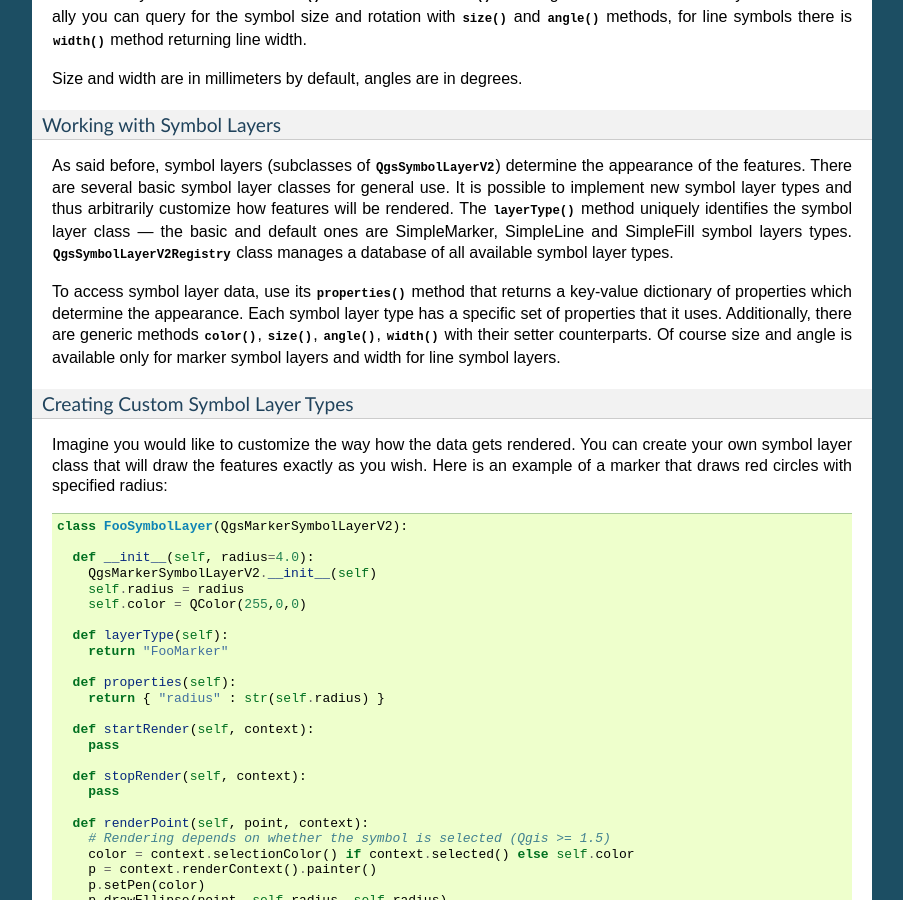
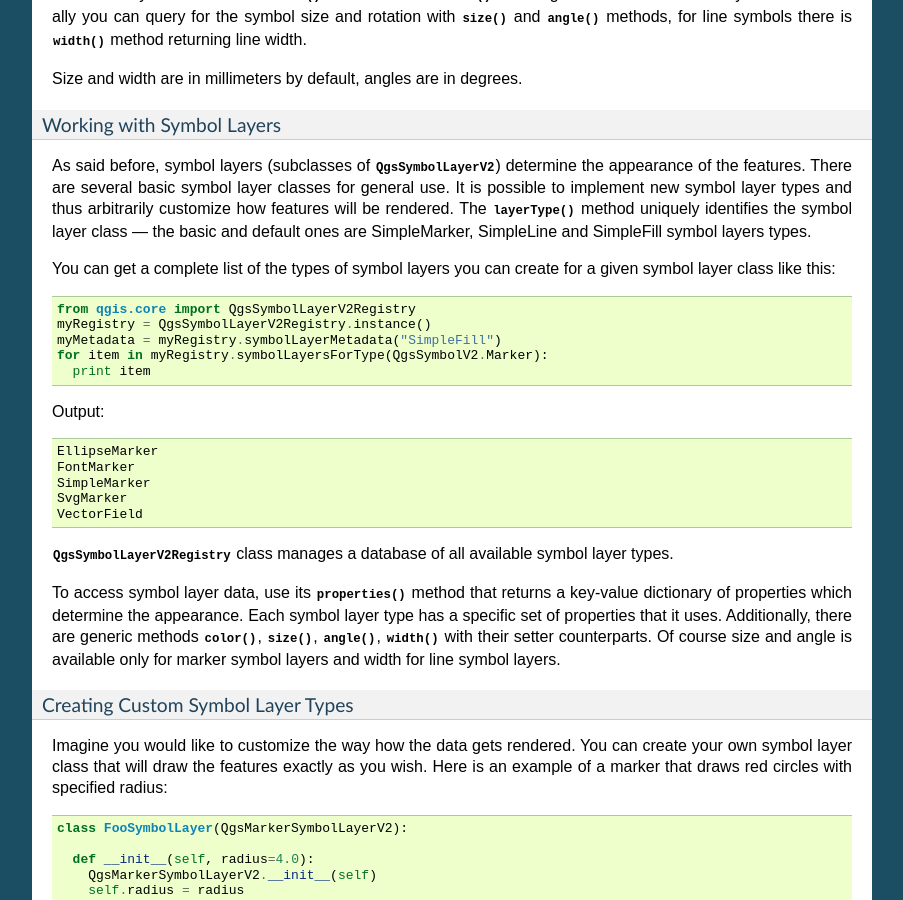
Before and after one commit to slarosa/QGIS-Developer-Cookbook, a Sphinx documentation site: the page built from english_us/source/vector.rst, in a window 1280 px wide and 900 px high, scrolled down 7454 px. Shown: the whole window, without its empty margins (198-1101 px from the left). Built offline with Sphinx 7.4.7, drawn with Linux system fonts in a browser that asks for light colours.

Commit message:
Added a note on how to get a list of the symbol layer types for a symbol layer class

```diff
--- a/english_us/source/vector.rst
+++ b/english_us/source/vector.rst
@@ -450,9 +450,31 @@ Size and width are in millimeters by default, angles are in degrees.
 Working with Symbol Layers
 ..........................
 
-As said before, symbol layers (subclasses of :class:`QgsSymbolLayerV2`) determine the appearance of the features.
-There are several basic symbol layer classes for general use. It is possible to implement new symbol layer types and thus arbitrarily customize how features will be rendered.
-The :func:`layerType` method uniquely identifies the symbol layer class --- the basic and default ones are SimpleMarker, SimpleLine and SimpleFill symbol layers types.
+As said before, symbol layers (subclasses of :class:`QgsSymbolLayerV2`)
+determine the appearance of the features.  There are several basic symbol layer
+classes for general use. It is possible to implement new symbol layer types and
+thus arbitrarily customize how features will be rendered.
+The :func:`layerType` method uniquely identifies the symbol layer class --- the
+basic and default ones are SimpleMarker, SimpleLine and SimpleFill symbol
+layers types.
+
+You can get a complete list of the types of symbol layers you can create for a
+given symbol layer class like this::
+
+  from qgis.core import QgsSymbolLayerV2Registry
+  myRegistry = QgsSymbolLayerV2Registry.instance()
+  myMetadata = myRegistry.symbolLayerMetadata("SimpleFill")
+  for item in myRegistry.symbolLayersForType(QgsSymbolV2.Marker):
+    print item
+
+Output::
+
+  EllipseMarker
+  FontMarker
+  SimpleMarker
+  SvgMarker
+  VectorField
+
 :class:`QgsSymbolLayerV2Registry` class manages a database of all available symbol layer types.
 
 To access symbol layer data, use its :func:`properties` method that returns a key-value dictionary of properties which determine the appearance.
```
